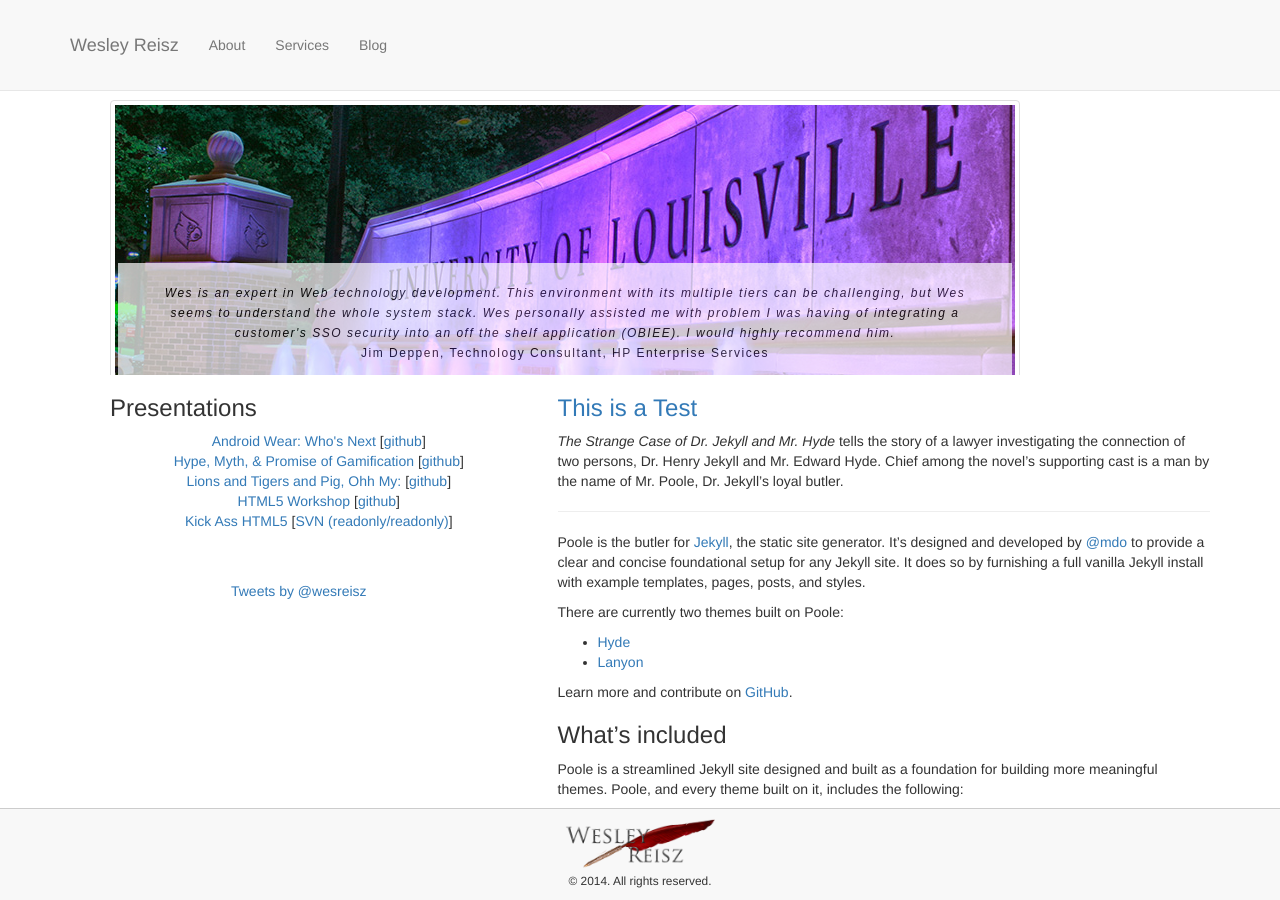
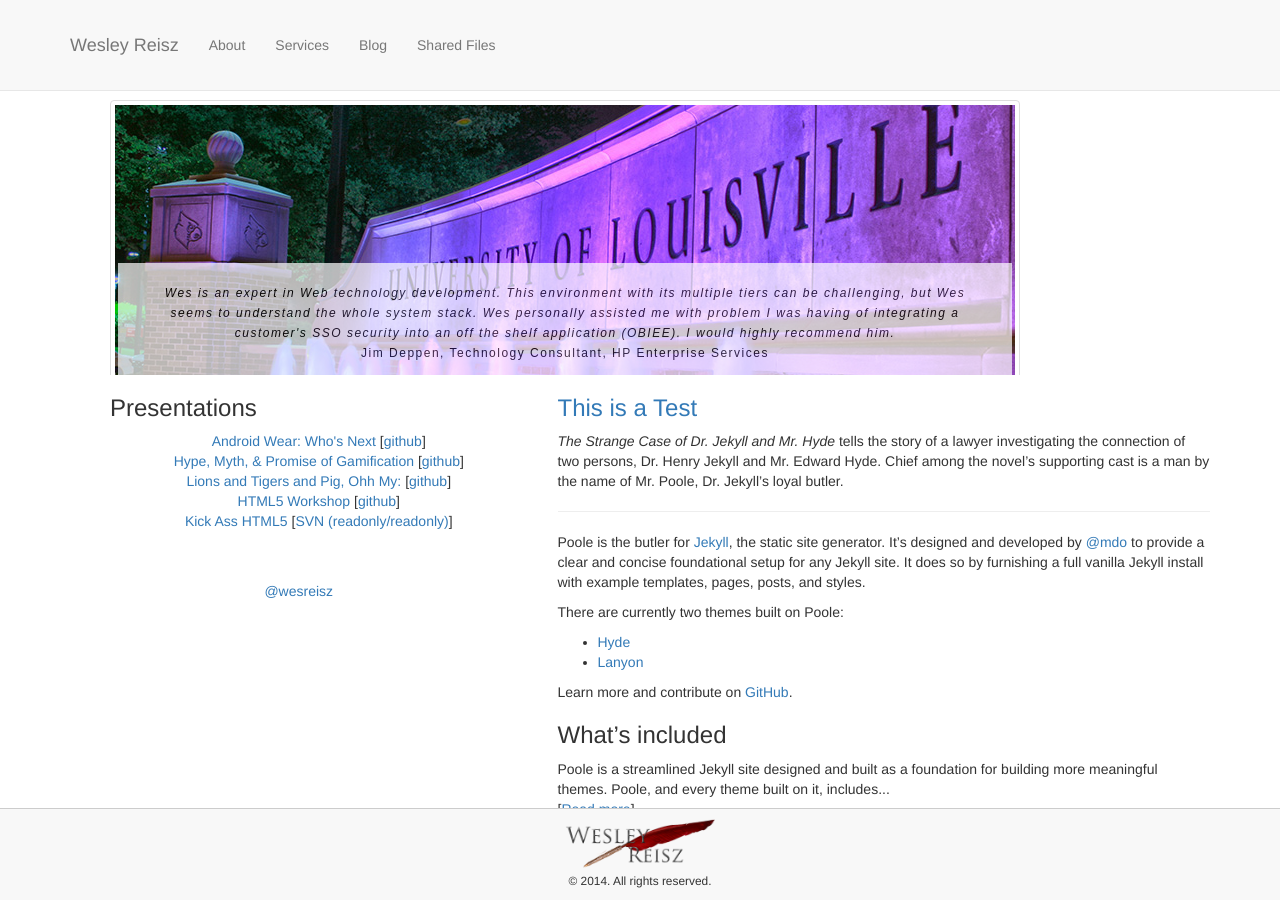
Before and after one commit to wesreisz/wesreisz.github.io, a Jekyll site: the page built from index.html, in a window 1280 px wide and 900 px high. Built offline with Jekyll 4.4.1, drawn with Linux system fonts in a browser that asks for light colours; comment, search, counter and statistics services are not loaded.

Commit message:
added a public page for shared files

```diff
--- a/_includes/nav.html
+++ b/_includes/nav.html
@@ -7,6 +7,7 @@
                 <span class="icon-bar"></span>
                 <span class="icon-bar"></span>
                 <span class="icon-bar"></span>
+				<span class="icon-bar"></span>
                 <!--span class="icon-bar"></span-->
             </button>
             <a class="navbar-brand page-scroll" href="{{ site.baseurl }}index.html#page-top">Wesley Reisz</a>
@@ -29,6 +30,9 @@
 				<li>
                     <a class="page-scroll" href="{{ site.baseurl }}blog/index.html#blog">Blog</a>
                 </li>
+				<li>
+                    <a class="page-scroll" href="{{ site.baseurl }}files">Shared Files</a>
+                </li>
             </ul>
         </div>
         <!-- /.navbar-collapse -->
--- a/_layouts/default.html
+++ b/_layouts/default.html
@@ -5,7 +5,7 @@
 
   <body id="page-top" data-spy="scroll" data-target=".navbar-fixed-top">
 
-    {% include nav-blog.html %}
+    {% include nav-sub.html %}
 
     <div class="container content">
       <header class="masthead">
--- a/css/site.css
+++ b/css/site.css
@@ -74,11 +74,16 @@
 	bottom: 0;
 	left: 0;
 }
-
+.titles{
+	text-align:left;
+}
 @media(max-width:950px) {
     #slider {
 		width: 700px;
 		height: 200px;
+	}
+	.titles{
+		text-align:center;
 	}
 }
 
--- /dev/null
+++ b/files.html
@@ -0,0 +1,6 @@
+---
+layout: default
+title: Shared Files
+---
+
+<iframe src="https://drive.google.com/a/wesleyreisz.com/embeddedfolderview?id=0B6KOkzIBjC7tVnRMS0NROFVEQms#list" width="100%" height="100%" frameborder="0"></iframe>
--- a/index.html
+++ b/index.html
@@ -29,7 +29,7 @@
 			<div class="row">
 				<div class="col-md-5" >
 					<ul style="list-style: none">
-						<h3 style="text-align:left;">Presentations</h3>
+						<h3 class="titles">Presentations</h3>
 						<li><a href="http://android-wear-whos-next.appspot.com">Android Wear: Who's Next</a> [<a href="https://github.com/wesreisz/Android-Wear-Whos-Next">github</a>]</li>
 						<li><a href="http://reisz-gamification.appspot.com">Hype, Myth, & Promise of Gamification</a> [<a href="https://github.com/wesreisz/reisz-gamification">github</a>]</li>
 						<li><a href="http://reisz-ltpom.appspot.com/">Lions and Tigers and Pig, Ohh My: </a> [<a href="hhttps://github.com/wesreisz/lionsAndTigersAndPigOhhMy">github</a>]</li>
@@ -38,7 +38,7 @@
 				    </ul>
 				    <br /><br />
 					<!--twitter feed -->
-					<a class="twitter-timeline" href="https://twitter.com/wesreisz" data-widget-id="547751313384411136">Tweets by @wesreisz</a>
+					<a class="twitter-timeline" href="https://twitter.com/wesreisz" data-widget-id="547751313384411136">@wesreisz</a>
 					<script>!function(d,s,id){var js,fjs=d.getElementsByTagName(s)[0],p=/^http:/.test(d.location)?'http':'https';if(!d.getElementById(id)){js=d.createElement(s);js.id=id;js.src=p+"://platform.twitter.com/widgets.js";fjs.parentNode.insertBefore(js,fjs);}}(document,"script","twitter-wjs");</script>
 				</div>
 				<div class="col-md-7" style="text-align:left;">
@@ -50,8 +50,8 @@
 					    <a href="{{ root_url }}{{ post.url }}">{{ post.title }}</a>
 					{% endif %}
 					</h3>
-					{{ content | truncatewords:150}}&nbsp;
-					<a href="{{ post.url }}">Read more...</a><br><br>
+					{{ content | truncatewords:145}}&nbsp;<br />
+					[<a href="{{ post.url }}">Read more</a>]<br><br>
 
 				</div>
 			</div>
```
Also changed, not shown: _includes/nav-sub.html (renamed from _includes/nav-blog.html, +6 -2 lines).
